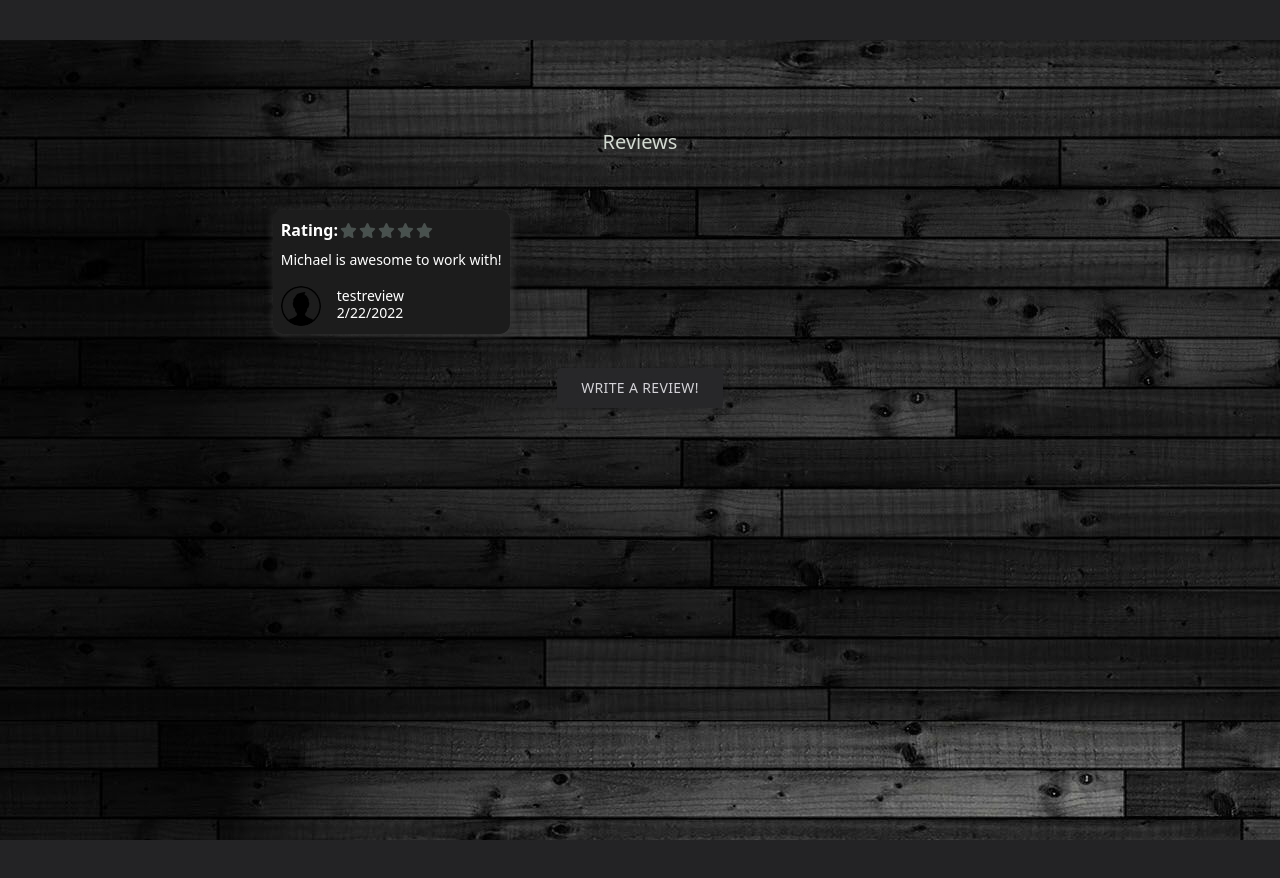
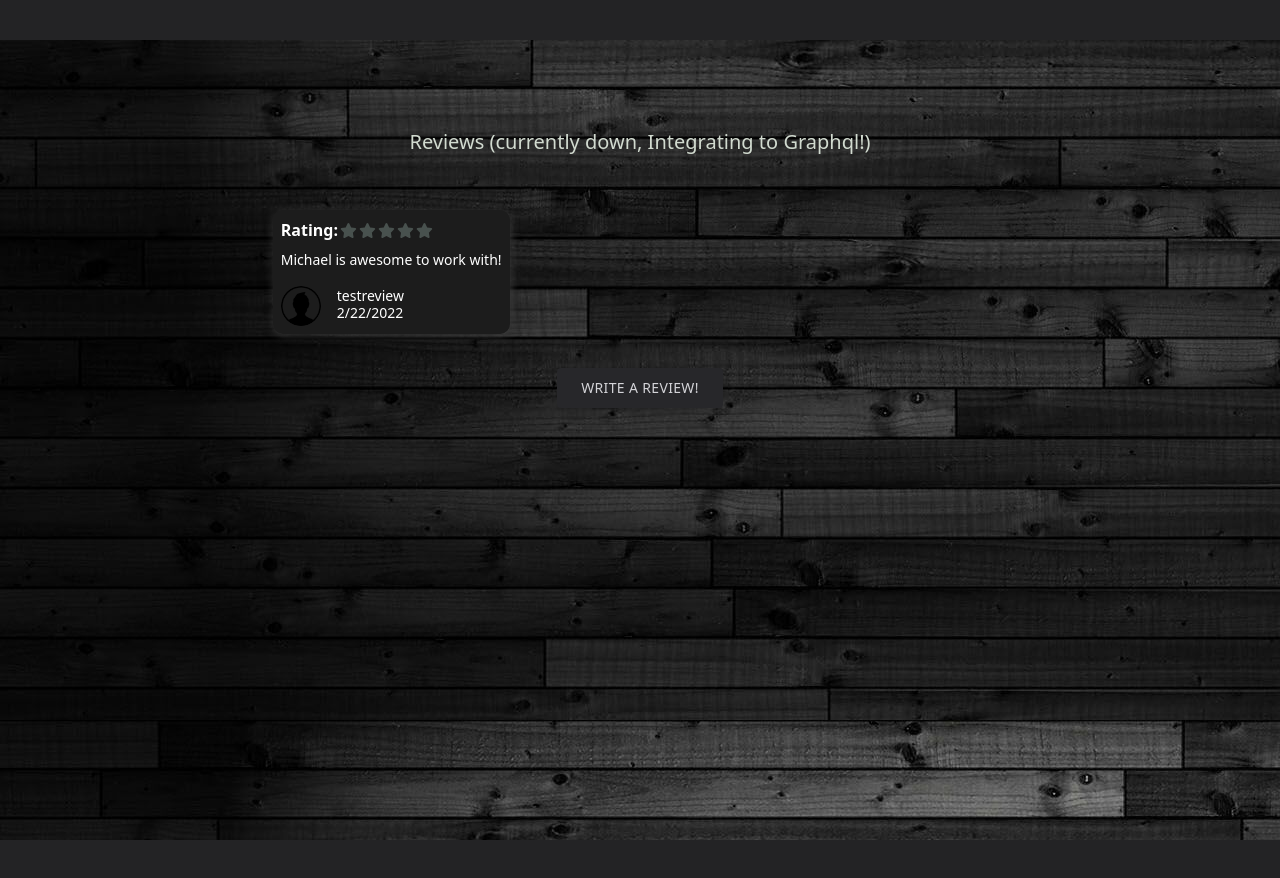
Before and after one commit to Micklitodev/DynamicPortfolio, a Next.js app: page / in a window 1280 px wide. Shown: the part 3600-4478 px from the top of the page. Built offline with nearby package versions, Linux system fonts and the light colour scheme.

Commit message:
4.2.1
added message so users are aware reviews are currently down for gql integration.

```diff
--- a/component/reviews.tsx
+++ b/component/reviews.tsx
@@ -54,7 +54,7 @@ const Reviews = (): JSX.Element => {
     >
       <section className={styles.main} id="reviews">
         <div>
-          <h2 className={styles.componenth2darkbg}> Reviews </h2>
+          <h2 className={styles.componenth2darkbg}> Reviews (currently down, Integrating to Graphql!) </h2>
           <br />
           <br />
         </div>
```
